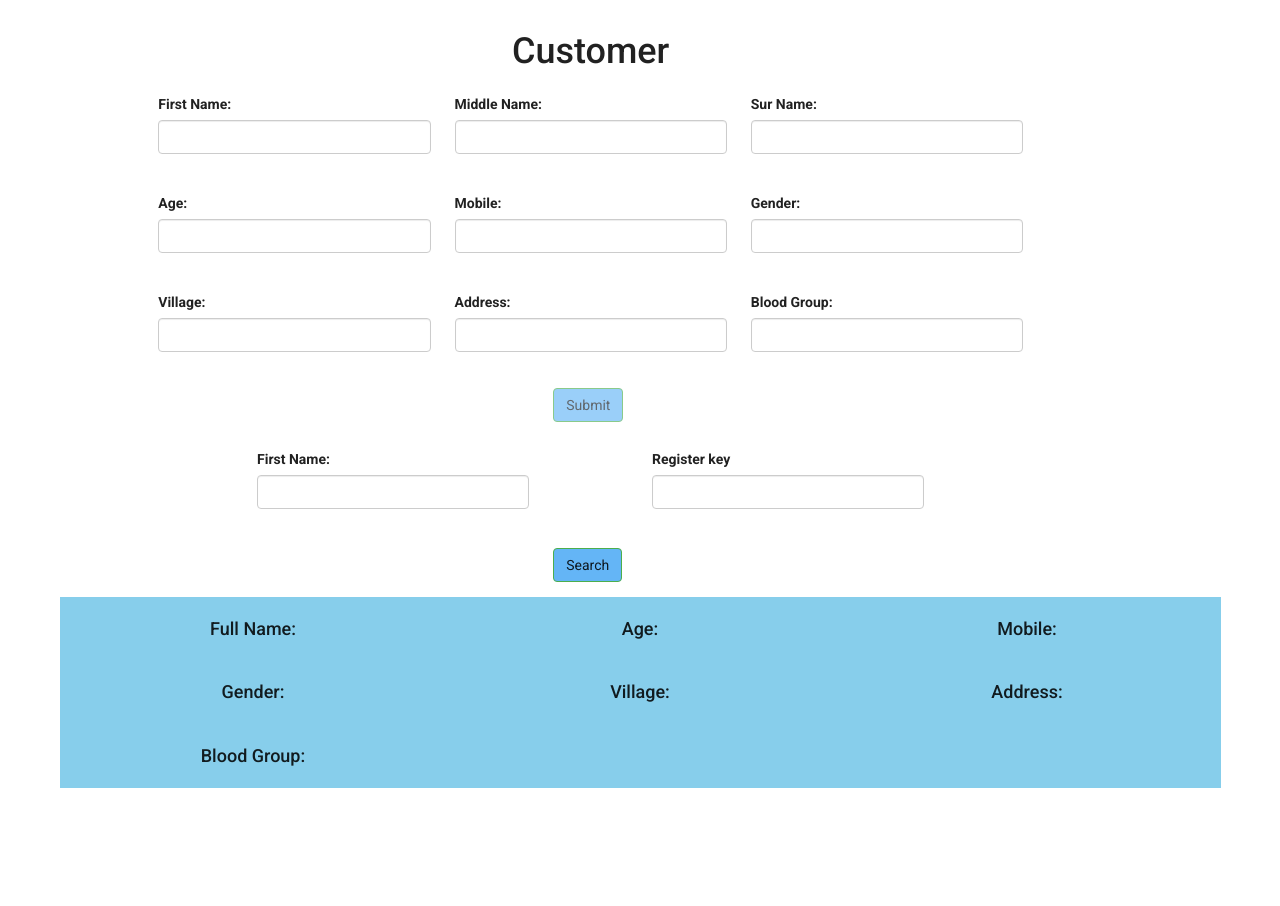
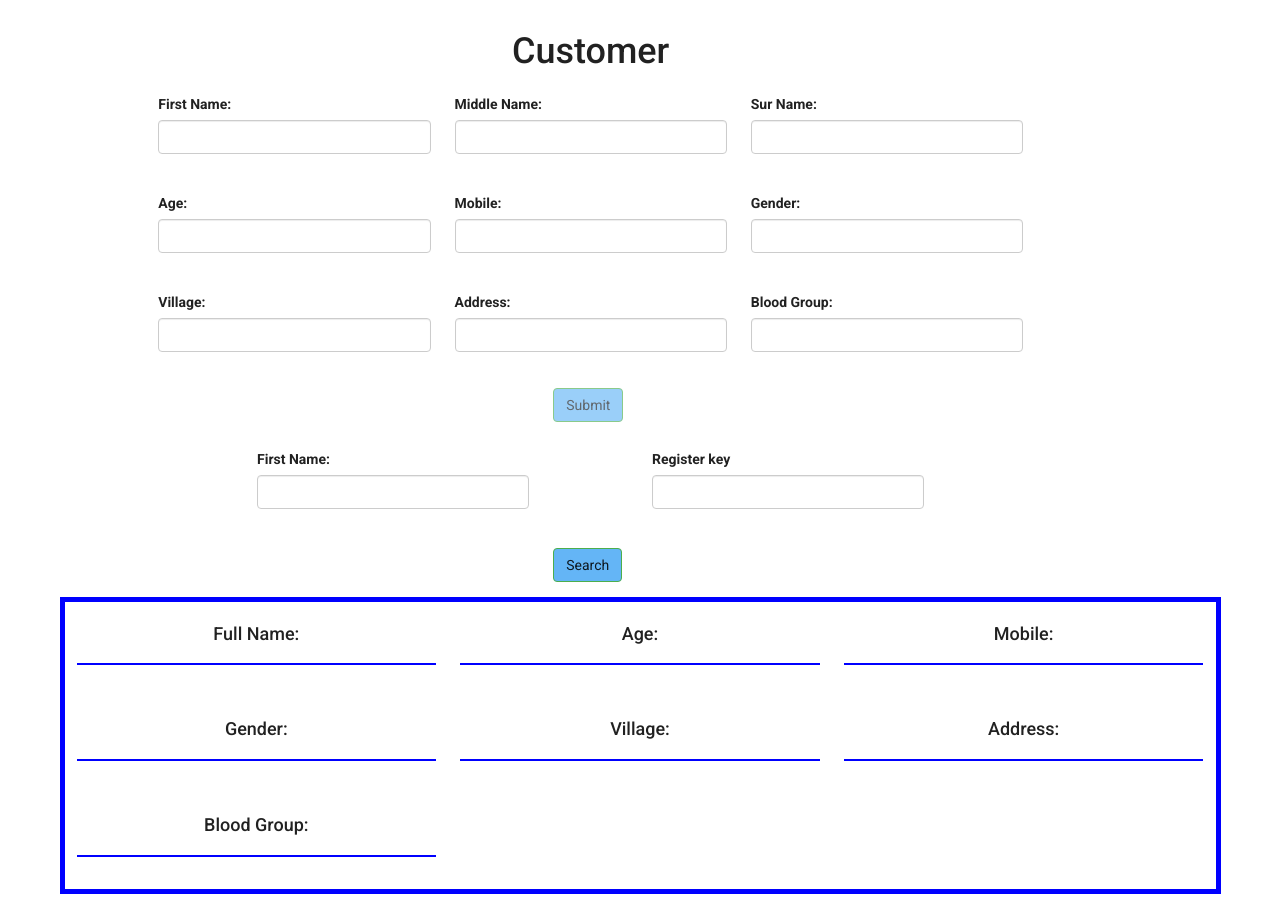
Before and after one commit to sanchitawohlig12/contactformfrontend, a Nuxt app: page / in a window 1280 px wide. Before the commit the page ends 800 px from the top, so only its background shows below. Built offline with nearby package versions, Linux system fonts and the light colour scheme.

Commit message:
completed

```diff
--- a/components/Form1.vue
+++ b/components/Form1.vue
@@ -495,31 +495,42 @@
         </tr>
       </tbody>
     </table> -->
-    <div class="container" style="background-color: skyblue" align="center">
+    <div class="container" align="center" style="border: 5px solid blue">
       <div class="row">
         <div class="col-md-4">
           <h4>
             Full Name: <span></span> {{ this.customers.firstName }}
             {{ this.customers.middleName }} {{ this.customers.surName }}
           </h4>
+          <hr class="hr" />
         </div>
         <div class="col-md-4">
           <h4>Age: <span></span> {{ this.customers.age }}</h4>
+          <hr class="hr" />
         </div>
+
         <div class="col-md-4">
           <h4>Mobile: <span></span> {{ this.customers.mobile }}</h4>
+          <hr class="hr" />
         </div>
         <div class="col-md-4">
           <h4>Gender: <span></span> {{ this.customers.gender }}</h4>
+          <hr class="hr" />
         </div>
+
         <div class="col-md-4">
           <h4>Village: <span></span> {{ this.customers.village }}</h4>
+          <hr class="hr" />
         </div>
+
         <div class="col-md-4">
           <h4>Address: <span></span> {{ this.customers.address }}</h4>
+          <hr class="hr" />
         </div>
+
         <div class="col-md-4">
           <h4>Blood Group: <span></span> {{ this.customers.bloodGroup }}</h4>
+          <hr class="hr" />
         </div>
       </div>
     </div>
@@ -671,5 +682,10 @@ export default {
 .cantainer {
   display: grid;
   place-content: center;
+  /* border: 5px solid blue; */
+}
+hr.hr {
+  border: 1px solid blue;
+  background-color: blue;
 }
 </style>
```
